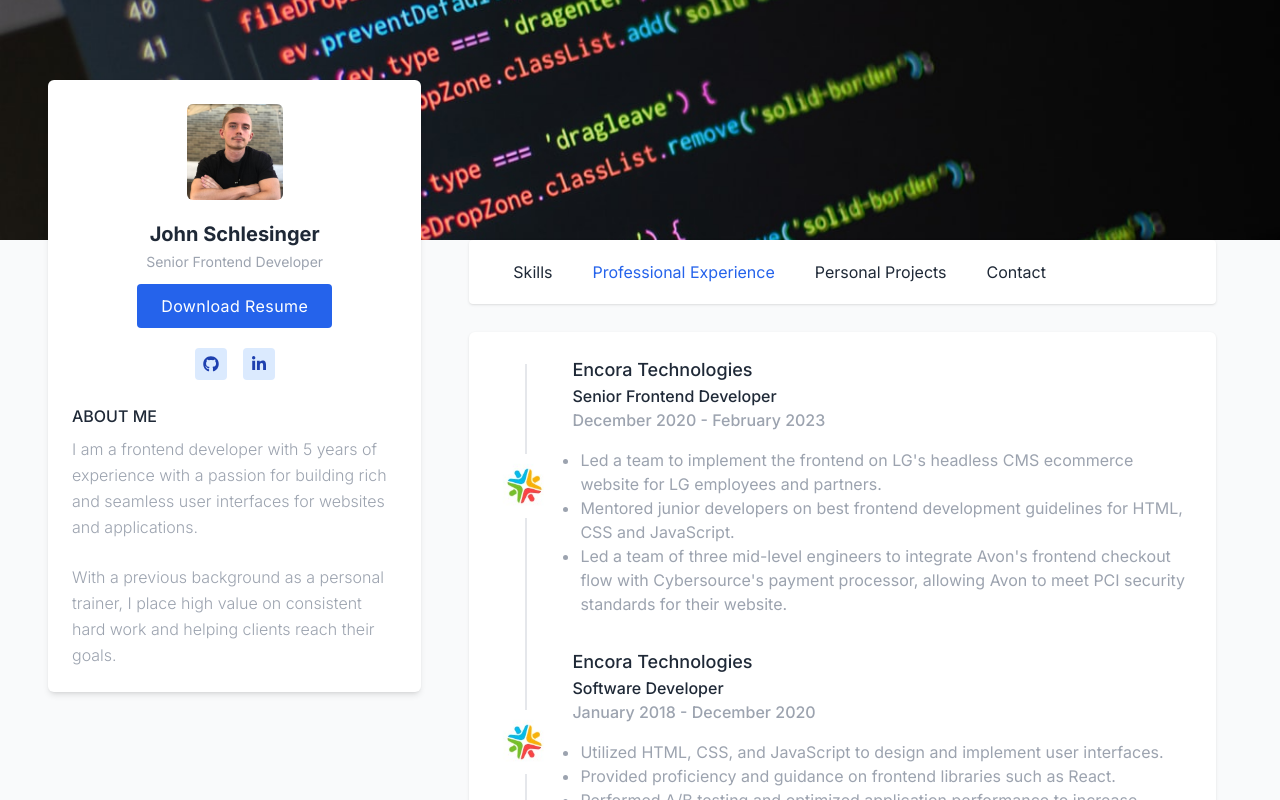
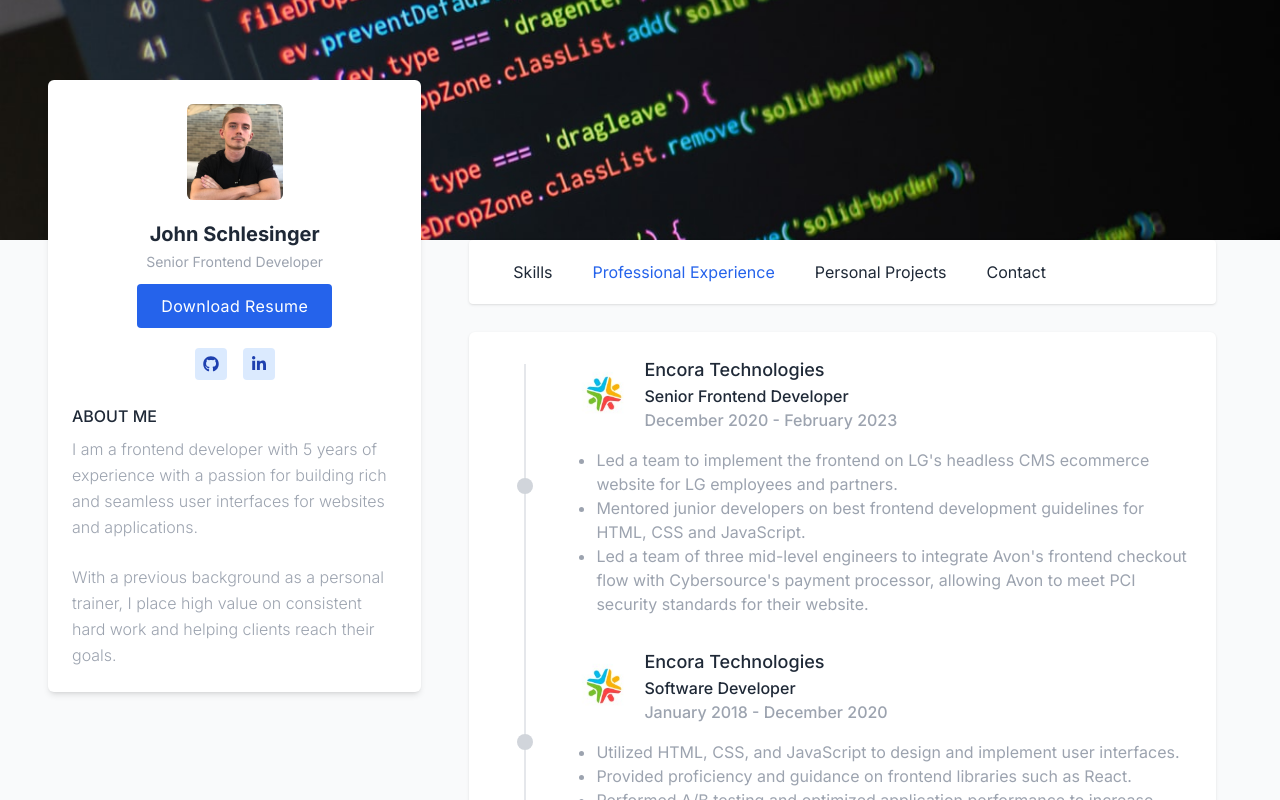
Before and after one commit to Jschles1/jschles-portfolio, a Next.js app: page /professional-experience in a window 1280 px wide. Shown: the top 800 px of the page. Built offline with nearby package versions, Linux system fonts and the light colour scheme.

Commit message:
professional experience adjustments

```diff
--- a/src/app/professional-experience/page.tsx
+++ b/src/app/professional-experience/page.tsx
@@ -47,11 +47,11 @@
   return (
     <div className="flex items-center gap-4 mb-8">
       <div className="w-16 h-16 z-10 items-center justify-center rounded-md text-3xl hidden md:flex">
-        <Image src={image} alt={`${company} Logo`} />
+        <div className="w-4 h-4 bg-gray-300 rounded-full"></div>
       </div>
       <div className="bg-white z-10 md:basis-[90%]">
-        <div className="flex items-center justify-between gap-x-2 md:block mb-4">
-          <div className="block md:hidden">
+        <div className="flex items-center gap-x-2 mb-4">
+          <div className="block">
             <Image src={image} alt={`${company} Logo`} width={64} height={64} />
           </div>
           <div>
@@ -61,7 +61,7 @@
           </div>
         </div>
 
-        <ul className="text-gray-400">
+        <ul className="text-gray-400 pl-4">
           {description.map((item) => (
             <li key={item} className="ml-2 list-item list-disc">
               {item}
@@ -78,7 +78,7 @@
     <section className="pb-10">
       <div className="flex flex-wrap md:px-4">
         <div className="w-full">
-          <div className="my-4 md:mx-4 shadow p-6 rounded-md bg-white group hover:shadow-md before:content-none md:before:content-[''] before:left-14 before:top-8 before:w-[2px] before:absolute before:h-[calc(100%-4rem)] relative before:bg-gray-200">
+          <div className="my-4 md:mx-4 shadow p-6 rounded-md bg-white group hover:shadow-md before:content-none md:before:content-[''] before:left-[3.4rem] before:top-8 before:w-[2px] before:absolute before:h-[calc(100%-4rem)] relative before:bg-gray-200">
             {experienceItems.map((item) => (
               <ExperienceItem {...item} key={item.id} />
             ))}
```
